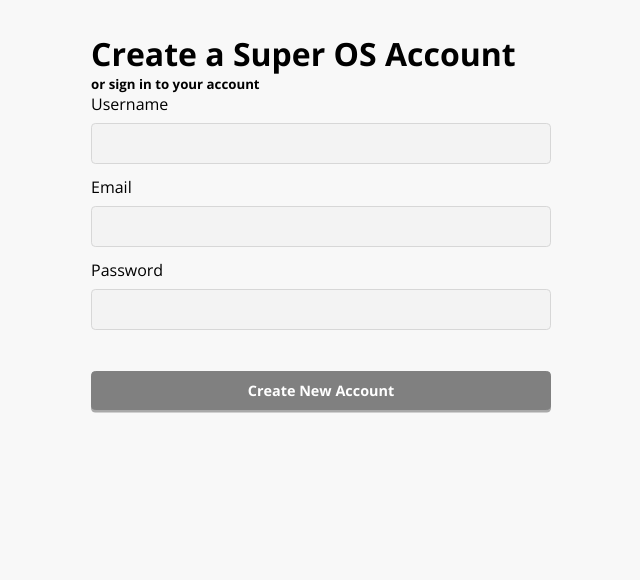
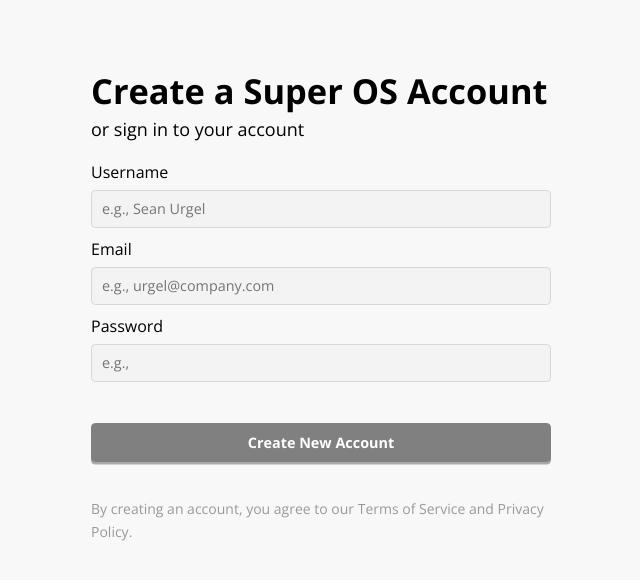
Before and after one commit to SeanningTatum/super-os, a Next.js app: page /signup in a window 1280 px wide. Shown: the top 580 px of the page, without its empty margins (319-959 px from the left). Built offline with nearby package versions, Linux system fonts and the light colour scheme.

Commit message:
Added better styling to Signup

```diff
--- a/components/SignupForm.js
+++ b/components/SignupForm.js
@@ -87,6 +87,7 @@
                 required
                 value={state.username}
                 onChange={e => this.onInputChangedHandler('username', e.target.value)}
+                placeholder="e.g., Sean Urgel"
               />
             </FormGroup>
 
@@ -97,6 +98,7 @@
                 required
                 value={state.email}
                 onChange={e => this.onInputChangedHandler('email', e.target.value)}
+                placeholder="e.g., urgel@company.com"
               />
             </FormGroup>
 
@@ -107,6 +109,7 @@
                 required
                 value={state.password}
                 onChange={e => this.onInputChangedHandler('password', e.target.value)}
+                placeholder="e.g., "
               />
             </FormGroup>
 
--- a/pages/_app.js
+++ b/pages/_app.js
@@ -19,7 +19,7 @@
   render() {
     const {Component, pageProps, apolloClient} = this.props
     const cssFiles = [
-      // 'https://unpkg.com/normalize.css@5.0.0/normalize.css'
+      'https://unpkg.com/normalize.css@5.0.0/normalize.css',
       'https://fonts.googleapis.com/css?family=Open+Sans:400,700,800',
     ]
     return (
--- a/pages/signup.js
+++ b/pages/signup.js
@@ -13,9 +13,15 @@
 
     <FullPage>
       <SectionWrapper>
-        <HeadingText>Create a Super OS Account</HeadingText>
-        <h5>or sign in to your account</h5>
+        <LoginHeader>
+          <HeadingText>Create a Super OS Account</HeadingText>
+          <HeadingSubtitle>or sign in to your account</HeadingSubtitle>
+        </LoginHeader>
+        {/* Handles all the logic for signup */}
         <SignupForm />
+        <AcceptTermsMessage>
+          By creating an account, you agree to our Terms of Service and Privacy Policy.
+        </AcceptTermsMessage>
       </SectionWrapper>
     </FullPage>
   </Fragment>
@@ -23,7 +29,7 @@
 
 const FullPage = styled.section`
   height: 100%;
-  padding: 2em 1em 4em;
+  padding: 3em 1em 4em;
   text-align: center;
 `
 
@@ -34,8 +40,26 @@
 `
 
 const HeadingText = styled.h1`
-  font-size: 2rem;
+  font-size: 2.15rem;
   font-weight: 700;
+  margin-bottom: 0.5rem;
+`
+
+const HeadingSubtitle = styled.h3`
+  font-size: 18px;
+  font-weight: 400;
+`
+
+const LoginHeader = styled.div`
+  margin-bottom: 1.5rem;
+`
+
+const AcceptTermsMessage = styled.p`
+  color: #999;
+  margin-top: 20px;
+  margin-bottom: 30px;
+  font-size: 14px;
+  line-height: 1.44rem;
 `
 
 export default defaultPage(Signup)
```
